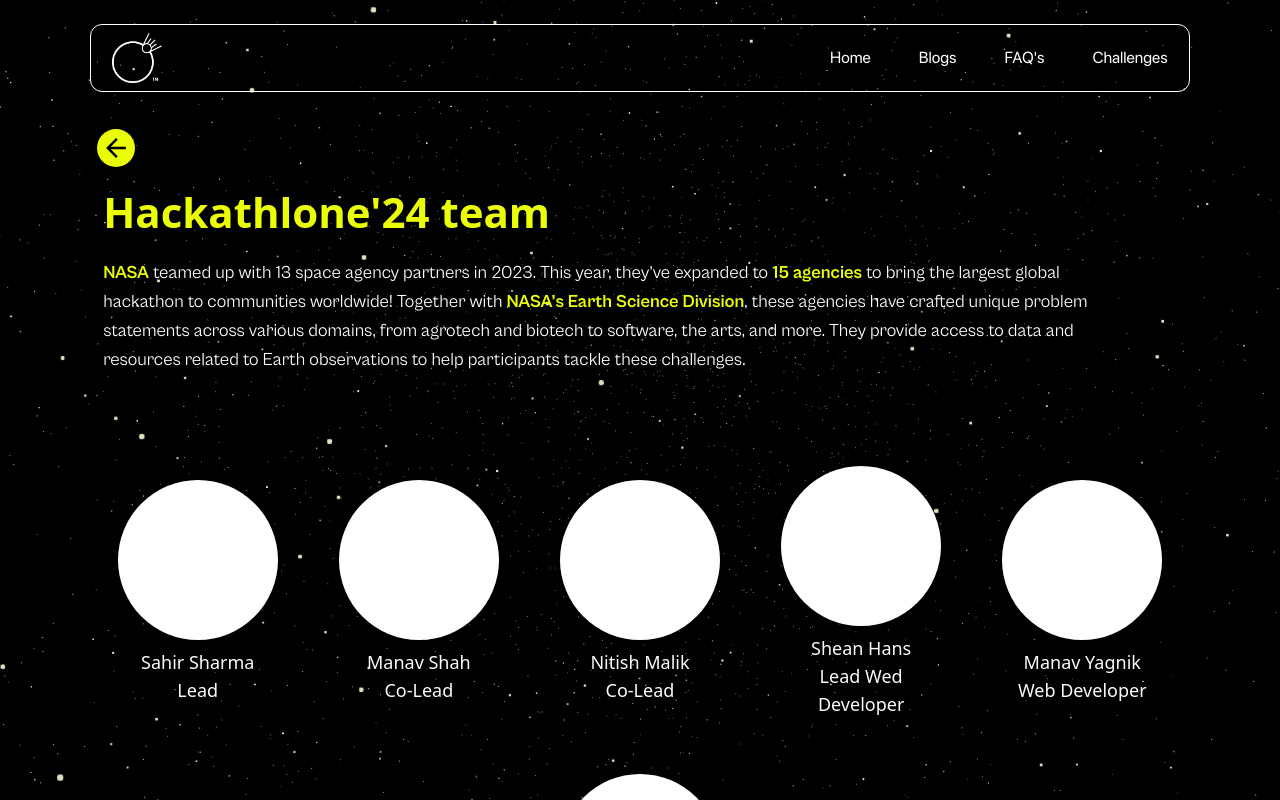
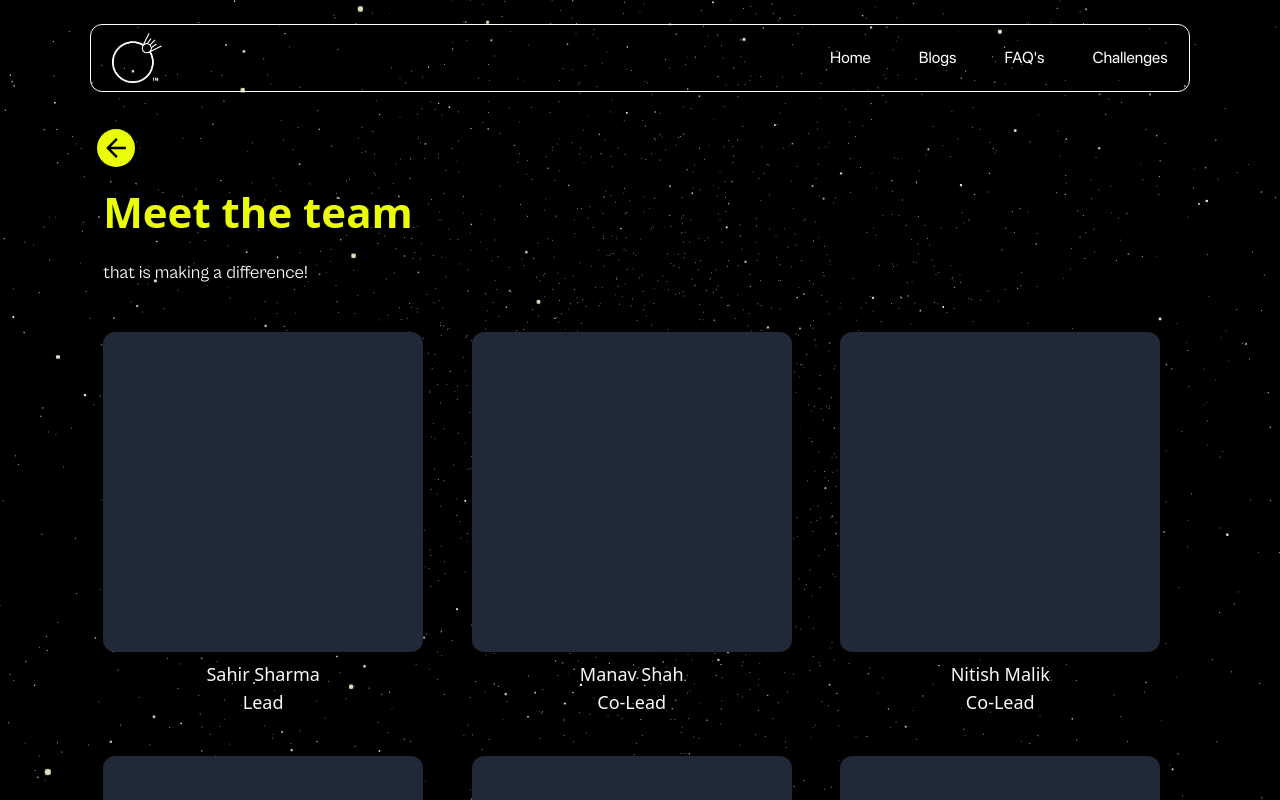
Before and after one commit to uche7/nasa_spaceapps, a Next.js app: page /teams in a window 1280 px wide. Shown: the top 800 px of the page. Built offline with nearby package versions, Linux system fonts and the light colour scheme.

Commit message:
update teams template

```diff
--- a/src/app/teams/card-grid.tsx
+++ b/src/app/teams/card-grid.tsx
@@ -3,28 +3,31 @@ import { motion } from "framer-motion";
 import Image from "next/image";
 import { teamMembers } from "./teams.dto";
 
-const sliderItems = [...teamMembers];
+const gridItems = [...teamMembers];
 
 export const CardGrid = () => {
-    // Handle mouse enter event to change the image
-    const handleMouseEnter = (index: number) => {
+    const [selectedMember, setSelectedMember] = useState<number | null>(null);
+    const handleCardClick = (index: number) => {
+        setSelectedMember(index);
+    };
 
-    };
-    // Handle mouse leave event to revert the image
-    const handleMouseLeave = (index: number) => {
+    // Close the popup
+    const handleClosePopup = () => {
+        setSelectedMember(null);
     };
     return (
         <div className="overflow-hidden">
-            <div className="grid grid-cols-3 sm:grid-cols-3 md:grid-cols-4 lg:grid-cols-5 lg:gap-8 md:gap-6 gap-4">
-                {sliderItems.map((item, index) => {
+            <div className="grid grid-cols-3 sm:grid-cols-3 md:grid-cols-4 lg:grid-cols-3 lg:gap-8 md:gap-6 gap-4">
+                {gridItems.map((item, index) => {
 
                     return (
                         <div
                             key={index}
-                            className={`flex flex-col items-center justify-center p-2 start-[4rem]`}
+                            className={`flex flex-col items-start justify-center text-center start-[4rem]`}
                             style={{ transition: "transform 0.3s ease-in-out" }} // Add smooth transition
+                            onClick={() => handleCardClick(index)}
                         >
-                            <div className="rounded-full w-40 h-40 bg-white">
+                            <div className="rounded-xl w-80 h-80 bg-gray-800">
                                 {/* <Image
                                     className="cursor-pointer transform transition-transform duration-300 lg:hover:scale-125 hover:scale-110 sm:w-[80px] lg:min-h-[20px]"
                                     src={imgSrcs[index]}
@@ -36,7 +39,7 @@ export const CardGrid = () => {
                                     onClick={item.route}
                                 /> */}
                             </div>
-                            <div className="text-lg text-slate-50 py-2">
+                            <div className="w-80 text-center text-lg text-slate-50 py-2">
                                 <p>{item.name}</p>
                                 <p>{item.role}</p>
                             </div>
@@ -44,6 +47,49 @@ export const CardGrid = () => {
                     );
                 })}
             </div>
+            {/* Popup Modal */}
+            {selectedMember !== null && (
+                <div className="fixed inset-0 bg-black bg-opacity-50 flex items-center justify-center z-50  ">
+                    <motion.div
+                        initial={{ opacity: 0, y: -50 }}
+                        animate={{ opacity: 1, y: 0 }}
+                        exit={{ opacity: 0, y: -50 }}
+                        className="bg-white p-6 rounded-lg shadow-lg w-10/12 max-w-lg text-black relative"
+                    >
+                        <button
+                            className="absolute top-2 right-2 text-2xl"
+                            onClick={handleClosePopup}
+                        >
+                            &times;
+                        </button>
+                        <h2 className="text-2xl font-bold mb-4">
+                            {gridItems[selectedMember].name}
+                        </h2>
+                        <p className="text-lg mb-4">
+                            {gridItems[selectedMember].role}
+                        </p>
+                        <p className="text-md">
+                            {/* Display bio or other details */}
+                            {gridItems[selectedMember].details ? (
+                                gridItems[selectedMember].details.map((detailArray, index) => (
+                                    <span key={index}>
+                                        {detailArray.map((detail, subIndex) => (
+                                            <span
+                                                key={subIndex}
+                                                className={detail.highlight ? "font-bold text-red-500" : ""}
+                                            >
+                                                {detail.text}
+                                            </span>
+                                        ))}
+                                    </span>
+                                ))
+                            ) : (
+                                "No bio available."
+                            )}
+                        </p>
+                    </motion.div>
+                </div>
+            )}
         </div>
     );
 };
--- a/src/app/teams/page.tsx
+++ b/src/app/teams/page.tsx
@@ -46,15 +46,15 @@ const Teams = () => {
                         </IconButton>
                     </Tooltip>
                     <h1 className="font-[700] text-[42px] text-hackathone-font-rocket-red my-2 pb-[0.5rem]">
-                        Hackathlone&apos;24 team
+                        Meet the team
                     </h1>
                     <div className="mr-[3rem]">
                         <p className="font-hackathoneCabinetGrotesk text-[18px] leading-[1.8rem] text-left">
-                            <span className="text-hackathone-font-rocket-red font-[600]">NASA</span> teamed up with 13 space agency partners in 2023. This year, they’ve expanded to <span className="text-hackathone-font-rocket-red font-[600]">15 agencies</span> to bring the largest global hackathon to communities worldwide! Together with <span className="text-hackathone-font-rocket-red font-[600]">NASA’s Earth Science Division</span>, these agencies have crafted unique problem statements across various domains, from agrotech and biotech to software, the arts, and more. They provide access to data and resources related to Earth observations to help participants tackle these challenges.
+                            that is making a difference!
                         </p>
                     </div>
                 </div>
-                <div className="w-full text-center mt-12">
+                <div className="w-full items-start text-center mt-2">
                     <CardGrid />
                 </div>
             </div>
```
